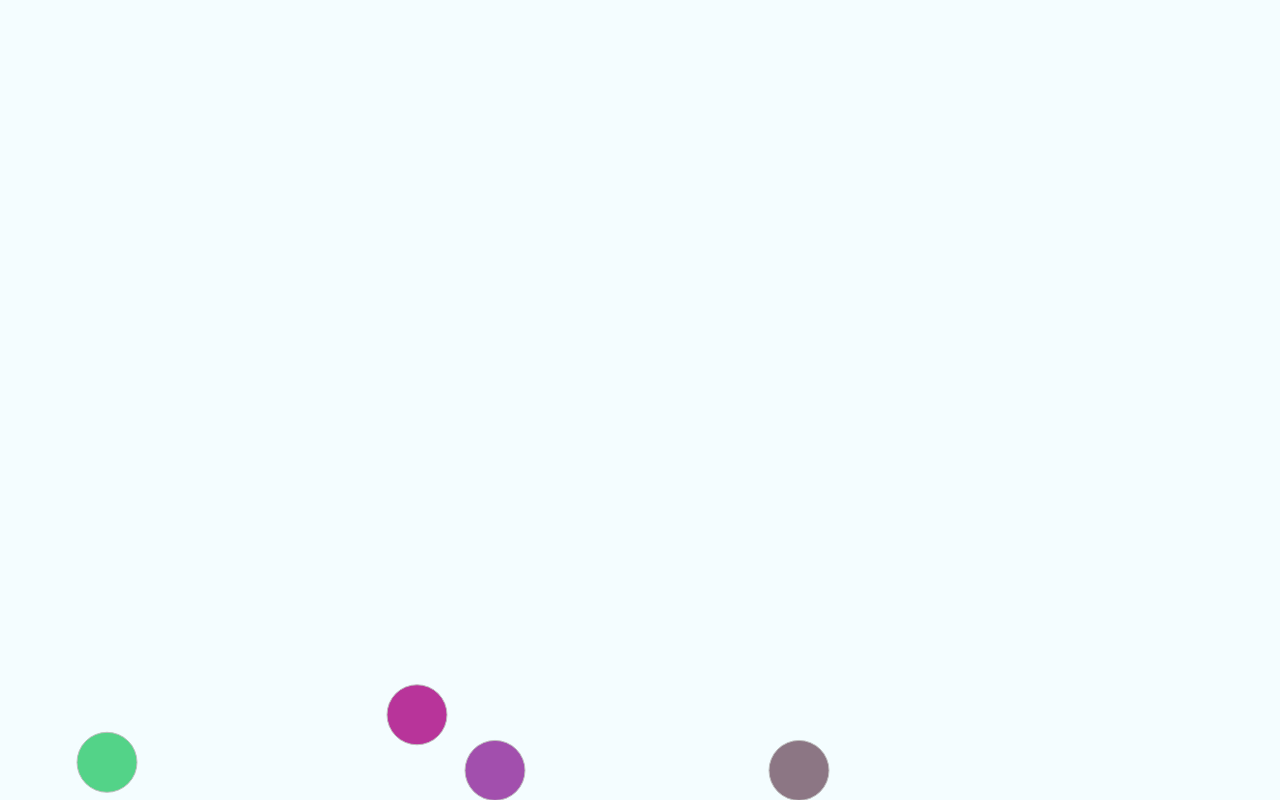
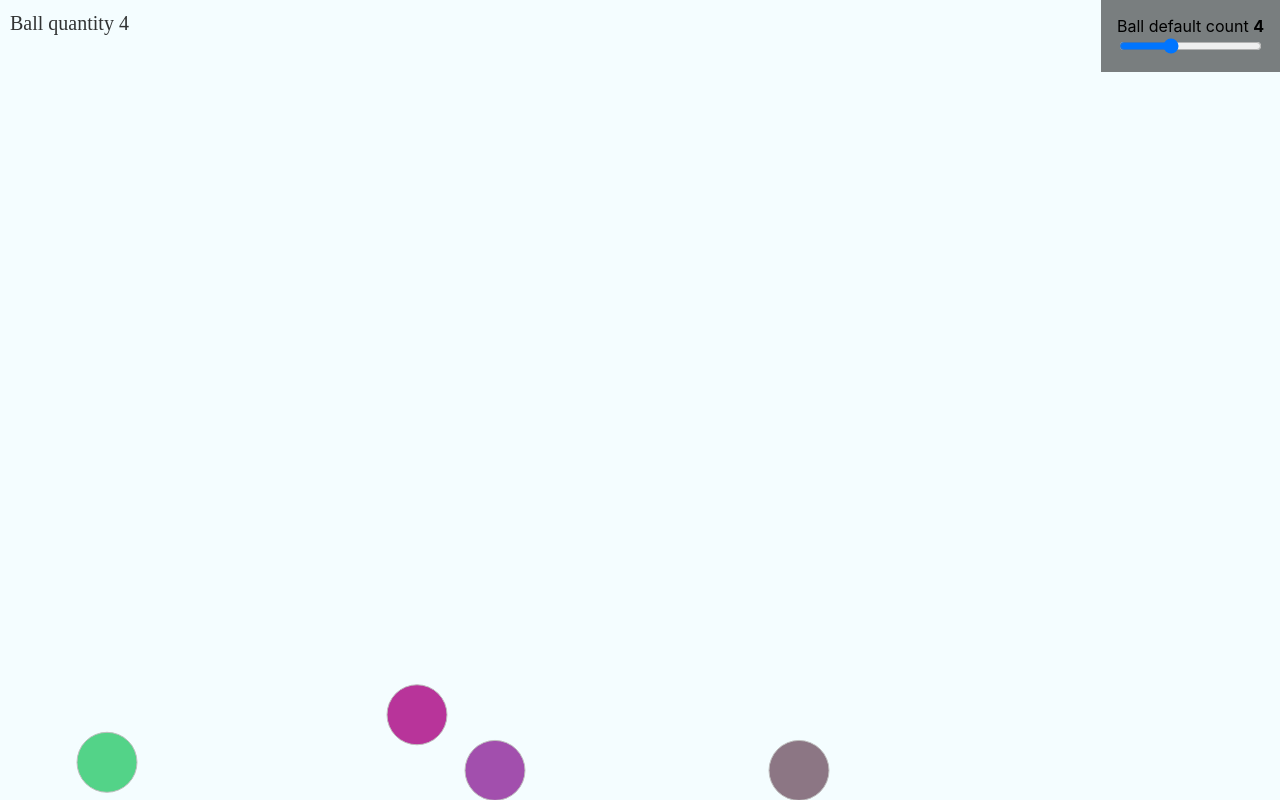
Before and after one commit to Gagik-arch/taskRockbiteGames, a website built with Vite: page index.html in a window 1280 px wide. Built offline with nearby package versions, Linux system fonts and the light colour scheme.

Commit message:
quantity

```diff
--- a/index.html
+++ b/index.html
@@ -8,6 +8,10 @@
     </head>
     <body>
         <div id="app"></div>
+        <div id="count">
+            <div>Ball default count <b>4</b></div>
+            <input type="range" min="4" max="50" value="20" />
+        </div>
         <script type="module" src="/main.ts"></script>
     </body>
 </html>
--- a/main.ts
+++ b/main.ts
@@ -1,7 +1,22 @@
 import Canvas from "./src/canvas";
 
-const canvas = new Canvas();
-let id;
+const canvas: Canvas = new Canvas();
+let id: number;
+
+const ballCountContainer: HTMLElement | null = document.getElementById("count");
+const inputRange: HTMLInputElement | undefined =
+    ballCountContainer?.getElementsByTagName("input")[0];
+const quantity: HTMLElement | undefined =
+    ballCountContainer?.getElementsByTagName("b")[0];
+
+inputRange?.addEventListener("change", (e: Event) => {
+    const target: HTMLInputElement = e.target as HTMLInputElement;
+
+    if (target) {
+        quantity && (quantity.innerText = target.value);
+        canvas.elementGenerator(+target.value);
+    }
+});
 
 window.addEventListener("load", () => {
     const update = () => {
@@ -34,3 +49,7 @@ window.addEventListener("mouseup", (e: MouseEvent) => {
 window.addEventListener("contextmenu", (e: MouseEvent) => {
     e.preventDefault();
 });
+
+ballCountContainer?.addEventListener("mousedown", (e: MouseEvent) => {
+    e.stopPropagation();
+});
--- a/src/canvas.ts
+++ b/src/canvas.ts
@@ -24,28 +24,31 @@ class Canvas {
 
             this.ctx = canvas.getContext("2d");
 
-            for (let i = 0; i < 4; i++) {
+            this.elementGenerator();
+        }
+    }
+
+    public elementGenerator(quantity: number = 4): void {
+        const count = quantity - this.elements.length;
+
+        if (quantity < this.elements.length) {
+            this.elements = this.elements.splice(0, quantity);
+        } else {
+            for (let i = 0; i < count; i++) {
                 this.generateElement(i);
             }
         }
     }
 
-    public resize(width: number, height: number) {
+    private generateElement(i: number) {
         if (this.canvas) {
-            this.canvas.width = width;
-            this.canvas.height = height;
-        }
-    }
-
-    private generateElement(i: number) {
-        if (this.canvas && this.ctx) {
             let x: number = genRandomNumber(
                 ballRadius,
                 this.canvas.width - ballRadius
             );
             let y: number = genRandomNumber(
                 ballRadius,
-                this.ctx.canvas.height - ballRadius
+                this.canvas.height - ballRadius
             );
 
             const vector: Vector = new Vector(x, y);
@@ -69,9 +72,17 @@ class Canvas {
         }
     }
 
+    public resize(width: number, height: number) {
+        if (this.canvas) {
+            this.canvas.width = width;
+            this.canvas.height = height;
+        }
+    }
+
     public draw(): void {
         if (this.canvas && this.ctx) {
             this.ctx.clearRect(0, 0, this.canvas.width, this.canvas.height);
+
             this.elements.forEach((element) => {
                 this.drawCircle(
                     element.position,
@@ -79,6 +90,15 @@ class Canvas {
                     element.color
                 );
             });
+            this.ctx.fillStyle = "rgba(0,0,0,0.8)";
+
+            this.ctx.font = "20px serif";
+            this.ctx.fillText(
+                `Ball quantity ${this.elements.length.toString()}`,
+                10,
+                30
+            );
+
             this.drawTrajectory();
 
             this.elements.forEach((element) => {
--- a/src/element.ts
+++ b/src/element.ts
@@ -50,29 +50,22 @@ class Element {
                         element.velocity.y * ny)) /
                 (this.mass + element.mass);
 
-            const colPointX: number =
-                (this.position.x * element.radius +
-                    element.position.x * this.radius) /
-                (this.radius + element.radius);
-            const colPointY =
-                (this.position.y * element.radius +
-                    element.position.y * this.radius) /
-                (this.radius + element.radius);
+            const collisionVector = this.getCollisionPoint(element);
 
             this.position.x =
-                colPointX +
+                collisionVector.x +
                 (this.radius * (this.position.x - element.position.x)) /
                     magnitude;
             this.position.y =
-                colPointY +
+                collisionVector.y +
                 (this.radius * (this.position.y - element.position.y)) /
                     magnitude;
             element.position.x =
-                colPointX +
+                collisionVector.x +
                 (element.radius * (element.position.x - this.position.x)) /
                     magnitude;
             element.position.y =
-                colPointY +
+                collisionVector.y +
                 (element.radius * (element.position.y - this.position.y)) /
                     magnitude;
 
@@ -82,6 +75,20 @@ class Element {
             element.velocity.y += p * element.mass * ny;
         }
     }
+
+    getCollisionPoint(element: Element): Vector {
+        const x: number =
+            (this.position.x * element.radius +
+                element.position.x * this.radius) /
+            (this.radius + element.radius);
+
+        const y =
+            (this.position.y * element.radius +
+                element.position.y * this.radius) /
+            (this.radius + element.radius);
+
+        return new Vector(x, y);
+    }
 }
 
 export default Element;
--- a/styles/global.css
+++ b/styles/global.css
@@ -56,3 +56,14 @@ body {
         background-color: rgb(118, 194, 224);
     }
 }
+
+#count {
+    position: absolute;
+    right: 0;
+    top: 0;
+    padding: 16px;
+    background-color: rgba(0, 0, 0, 0.5);
+    display: flex;
+    flex-direction: column;
+    user-select: none;
+}
```
